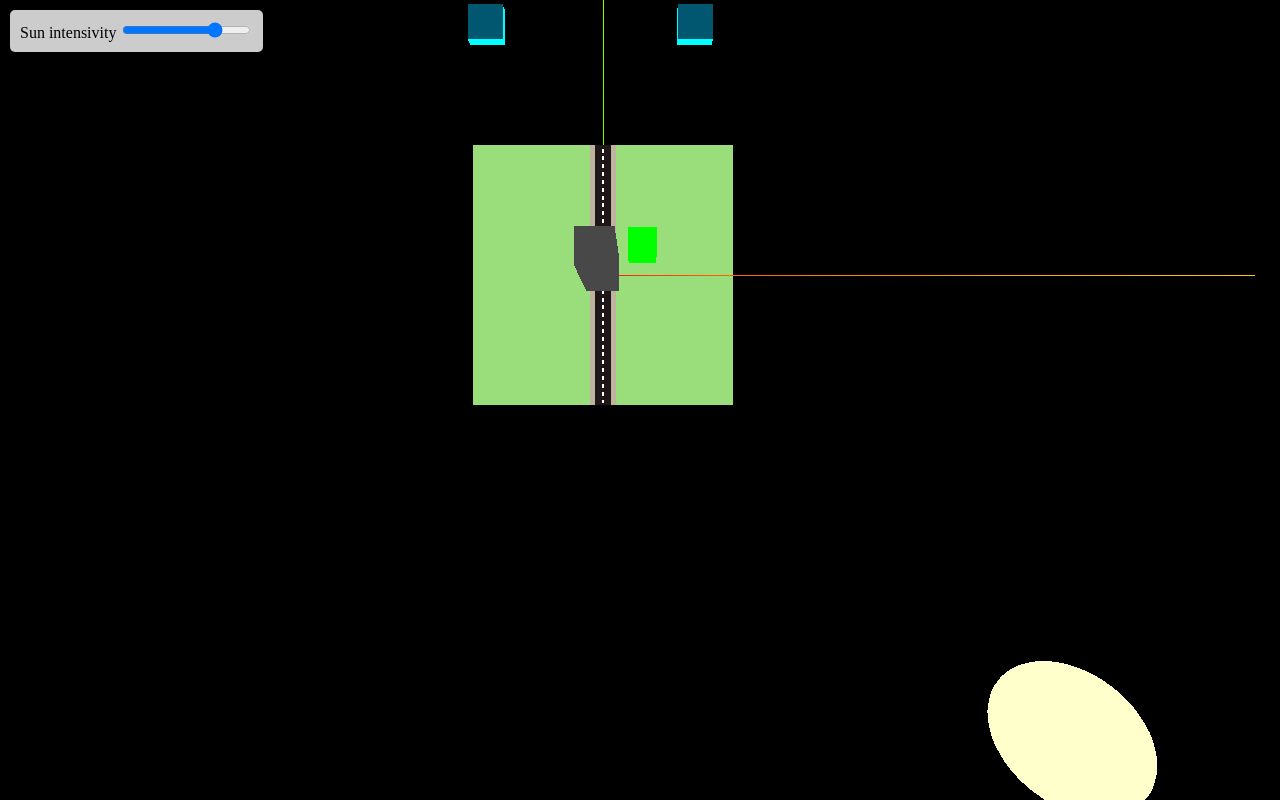
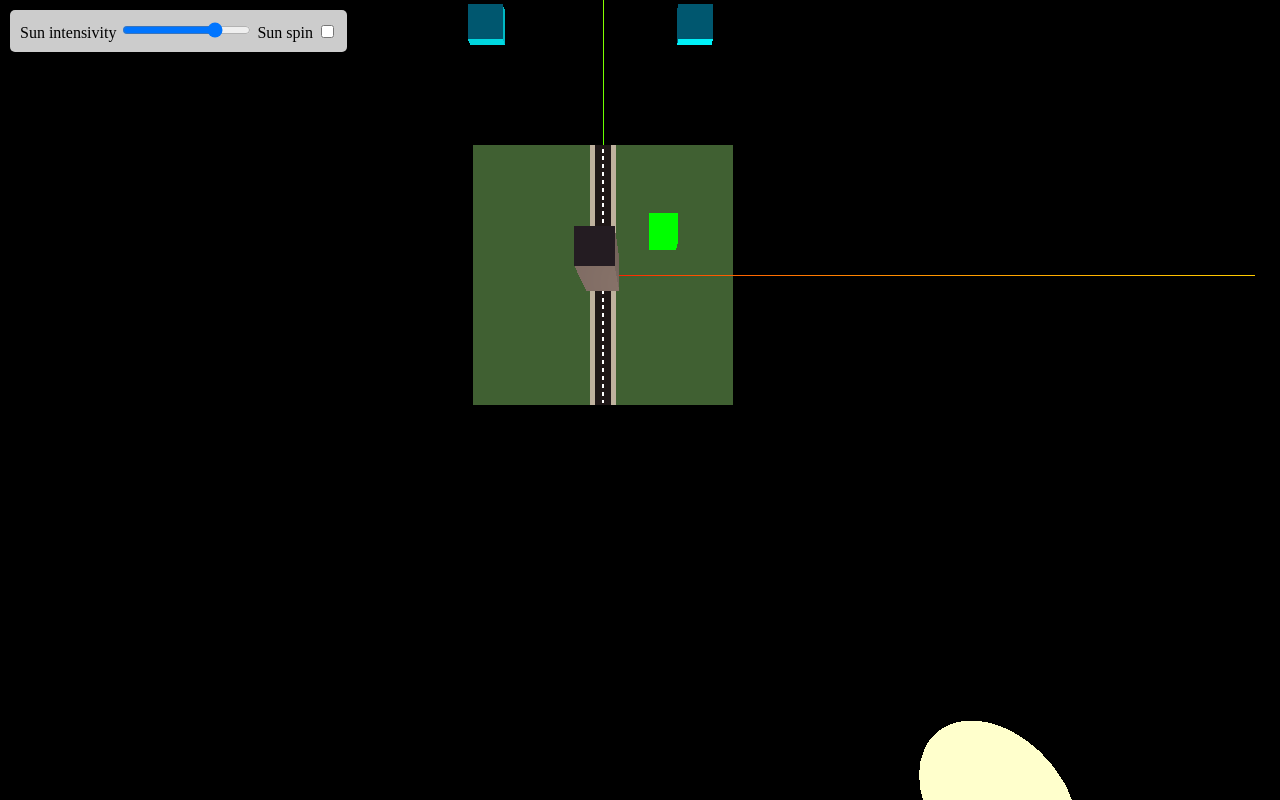
Before and after one commit to rain991/HousesLightReflection, a plain HTML site: page index.html in a window 1280 px wide. Drawn offline with nearby package versions, Linux system fonts and the light colour scheme; animation ran at ten frames a second.

Commit message:
checkbox for sunspin and minor

```diff
--- a/index.html
+++ b/index.html
@@ -26,8 +26,8 @@
 	<div id="menu">
 		<label for="sun-intensity">Sun intensivity</label>
 		<input id="sun-intensity" type="range" min="0" max="200" step="10" value="150" />
-		<!-- <label for="windows">Sun intensivity</label>
-		<input id="window-intensity" type="range" min="0" max="10" step="0.3" value="2" /> -->
+		<label for="toggle-spin">Sun spin</label>
+		<input id="toggle-spin" type="checkbox" />
 	</div>
 	<script>
 		const scene = new THREE.Scene();
@@ -38,7 +38,7 @@
 		document.body.appendChild(renderer.domElement);
 
 		const grassgeometry = new THREE.PlaneGeometry(2, 2);
-		const grassmaterial = new THREE.MeshBasicMaterial({ color: 0x9ADE7B });
+		const grassmaterial = new THREE.MeshStandardMaterial({ color: 0x9ADE7B ,roughness:0.1});
 		const area = new THREE.Mesh(grassgeometry, grassmaterial);
 		scene.add(area);
 
@@ -72,8 +72,8 @@
 		const threeGroup = new THREE.Group();
 		threeGroup.add(lowThree)
 		threeGroup.add(crown)
-		threeGroup.position.x += 0.3
-		threeGroup.position.y += 0.15
+		threeGroup.position.x += 0.45
+		threeGroup.position.y += 0.25
 		scene.add(threeGroup)
 
 
@@ -96,8 +96,8 @@
 
 		const houseGeometry = new THREE.BoxGeometry(0.25, 0.25, 1.5);
 		const houseMaterial = new THREE.MeshStandardMaterial({
-			color: 0xaaaaaa,
-			roughness: 0.7,
+			color: 0x5E4C5A,
+			roughness: 0.9,
 		});
 		const house = new THREE.Mesh(houseGeometry, houseMaterial);
 
@@ -168,30 +168,47 @@
 			sunLight.intensity = intensity;
 			renderer.render(scene, camera);
 		});
+		//Checkbox for spin
+		const toggleSpinCheckbox = document.getElementById("toggle-spin");
+		toggleSpinCheckbox.addEventListener("change", () => {
+			toggleSpin();
+		});
+
+		const toggleSpin = () => {
+			sunspinstatus = !sunspinstatus;
+			if (sunspinstatus) {
+				tickOverview();
+			}
+		};
+
 		renderer.render(scene, camera);
 		const clock = new THREE.Clock();
 		let time = Date.now();
-		let spinstatus
+		let spinstatus = true  //camera spin
+		let sunspinstatus = true
 		const tickOverview = () => {
 			const elapsedTime = clock.getElapsedTime();
+
+
+			if(spinstatus){
 			camera.position.x = Math.cos(elapsedTime)
 			camera.position.y = Math.sin(elapsedTime)
-			renderer.render(scene, camera);
-
-			// Вращение sungroup вокруг центра города
-			const rotationSpeed = 0.02; // Скорость вращения
-			const center = new THREE.Vector3(0, 0, 0); // Координаты центра города
+			}
+			if(sunspinstatus){
+			const rotationSpeed = 0.02;
+			const center = new THREE.Vector3(0, 0, 0);
 			sungroup.position.x = center.x;
 			sungroup.position.y = center.y;
 			sungroup.rotation.z = elapsedTime * rotationSpeed;
 
-			// Позиционирование солнца относительно центра города
 			const sunOrbitRadius = 5;
 			const angle = elapsedTime * 0.5;
-			sun.position.x = center.x + Math.sin(angle) * sunOrbitRadius;
-			sun.position.y = center.y + Math.cos(angle) * sunOrbitRadius;
-			sun.position.z = 0;
+			sungroup.position.x = center.x + Math.sin(angle) * sunOrbitRadius;
+			sungroup.position.y = center.y + Math.cos(angle) * sunOrbitRadius;
+			sungroup.position.z = 0;
+			}
 
+			renderer.render(scene, camera);
 			requestAnimationFrame(tickOverview);
 		}
 		tickOverview()
```
